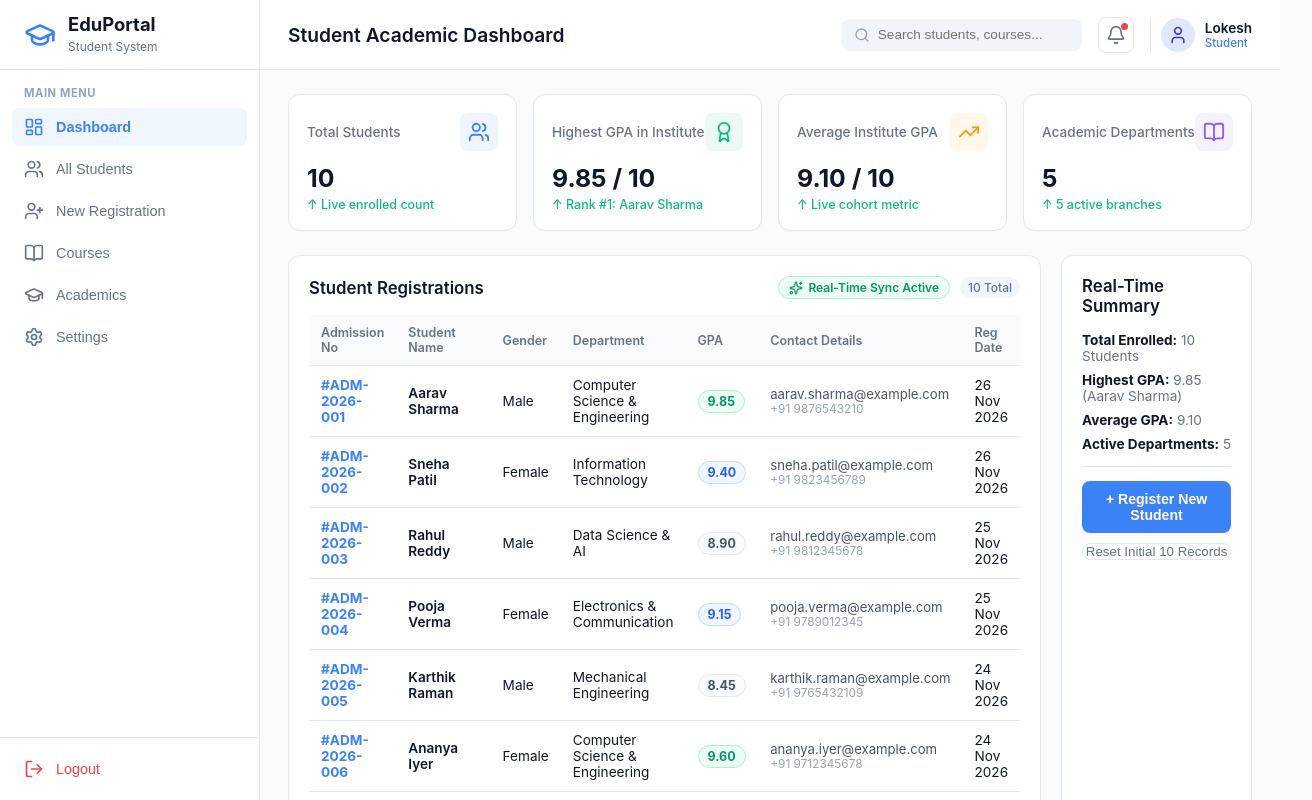
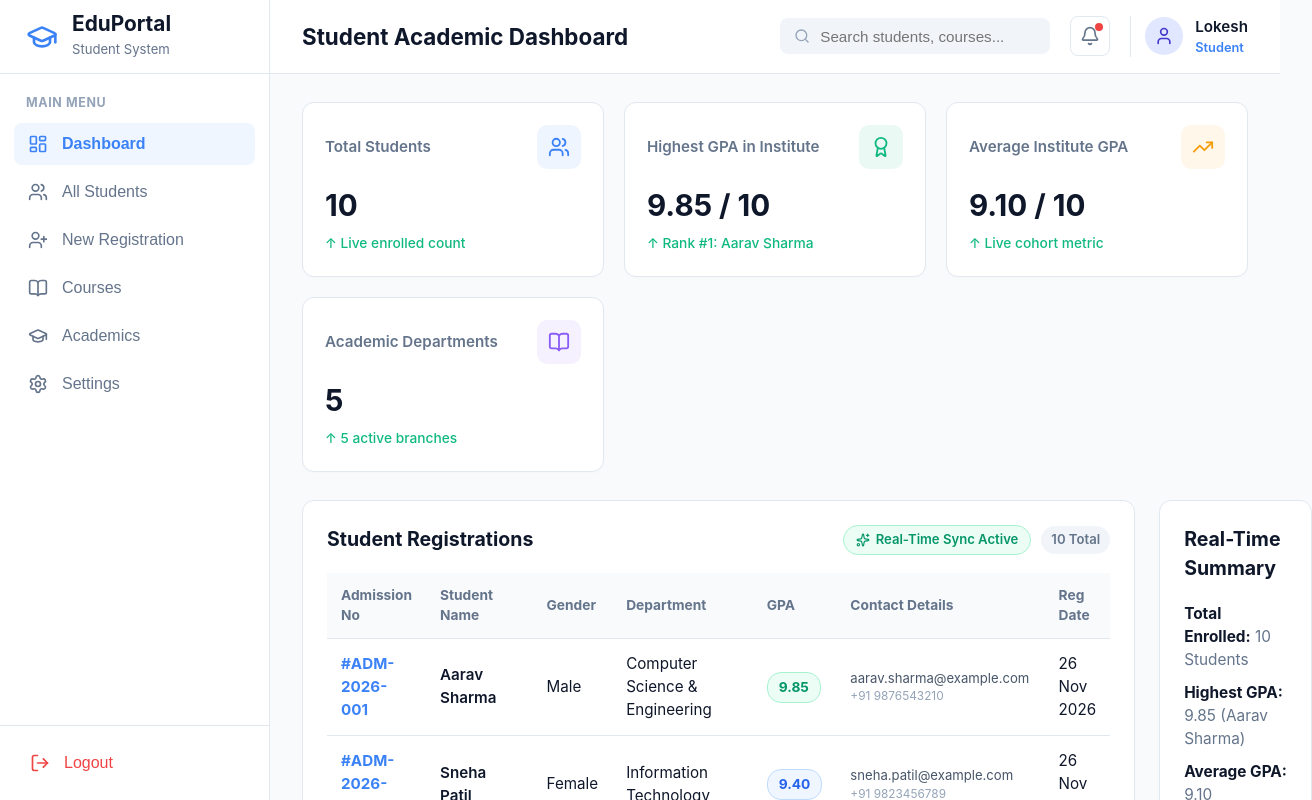
Before and after one commit to Lokesh00-11/student_registration, a React (Vite) app in the folder frontend/: page / in a window 1280 px wide. Shown: the top 800 px of the page, 1312 px wide, since content can reach past the window. Built offline with nearby package versions, Linux system fonts and the light colour scheme.

Commit message:
Increase font sizes across inputs, headings, cards, and tables for enhanced readability

```diff
--- a/frontend/src/App.css
+++ b/frontend/src/App.css
@@ -23,8 +23,8 @@
   height: var(--header-height);
   display: flex;
   align-items: center;
-  gap: 12px;
-  padding: 0 24px;
+  gap: 14px;
+  padding: 0 26px;
   border-bottom: 1px solid var(--border-color);
 }
 
@@ -33,50 +33,50 @@
 }
 
 .brand-text h2 {
-  font-size: 1.15rem;
+  font-size: 1.3rem;
   font-weight: 700;
   color: var(--text-primary);
   line-height: 1.1;
 }
 
 .brand-text span {
-  font-size: 0.75rem;
+  font-size: 0.82rem;
   color: var(--text-secondary);
 }
 
 .sidebar-nav {
   flex: 1;
-  padding: 16px 12px;
+  padding: 20px 14px;
   overflow-y: auto;
 }
 
 .nav-heading {
-  font-size: 0.7rem;
+  font-size: 0.78rem;
   font-weight: 700;
   letter-spacing: 0.05em;
   color: #94a3b8;
   padding: 0 12px;
   display: block;
-  margin-bottom: 8px;
+  margin-bottom: 10px;
 }
 
 .sidebar-nav ul {
   list-style: none;
   display: flex;
   flex-direction: column;
-  gap: 4px;
+  gap: 6px;
 }
 
 .nav-link {
   width: 100%;
   display: flex;
   align-items: center;
-  gap: 12px;
-  padding: 9px 12px;
+  gap: 14px;
+  padding: 11px 14px;
   border-radius: 8px;
   background: none;
   border: none;
-  font-size: 0.9rem;
+  font-size: 1rem;
   font-weight: 500;
   color: var(--text-secondary);
   cursor: pointer;
@@ -95,7 +95,7 @@
 }
 
 .sidebar-footer {
-  padding: 12px;
+  padding: 16px;
   border-top: 1px solid var(--border-color);
 }
 
@@ -125,22 +125,22 @@
   display: flex;
   align-items: center;
   justify-content: space-between;
-  padding: 0 28px;
+  padding: 0 32px;
   position: sticky;
   top: 0;
   z-index: 50;
 }
 
 .page-title {
-  font-size: 1.2rem;
-  font-weight: 600;
+  font-size: 1.4rem;
+  font-weight: 700;
   color: var(--text-primary);
 }
 
 .header-right {
   display: flex;
   align-items: center;
-  gap: 16px;
+  gap: 20px;
 }
 
 .search-bar {
@@ -148,9 +148,9 @@
   align-items: center;
   background-color: #f1f5f9;
   border-radius: 8px;
-  padding: 7px 12px;
-  width: 240px;
-  gap: 8px;
+  padding: 9px 14px;
+  width: 270px;
+  gap: 10px;
 }
 
 .search-icon {
@@ -162,14 +162,14 @@
   background: none;
   outline: none;
   width: 100%;
-  font-size: 0.85rem;
+  font-size: 0.95rem;
   color: var(--text-primary);
 }
 
 .icon-btn {
   background: none;
   border: 1px solid var(--border-color);
-  padding: 7px;
+  padding: 9px;
   border-radius: 8px;
   cursor: pointer;
   position: relative;
@@ -181,10 +181,10 @@
 
 .notification-dot {
   position: absolute;
-  top: 5px;
-  right: 5px;
-  width: 7px;
-  height: 7px;
+  top: 6px;
+  right: 6px;
+  width: 8px;
+  height: 8px;
   background-color: #ef4444;
   border-radius: 50%;
 }
@@ -192,14 +192,14 @@
 .user-profile {
   display: flex;
   align-items: center;
-  gap: 10px;
-  padding-left: 10px;
+  gap: 12px;
+  padding-left: 14px;
   border-left: 1px solid var(--border-color);
 }
 
 .avatar {
-  width: 34px;
-  height: 34px;
+  width: 38px;
+  height: 38px;
   border-radius: 50%;
   background-color: #e0e7ff;
   color: #4338ca;
@@ -214,35 +214,35 @@
 }
 
 .user-name {
-  font-size: 0.85rem;
+  font-size: 0.95rem;
   font-weight: 600;
   color: var(--text-primary);
 }
 
 .user-role {
-  font-size: 0.72rem;
+  font-size: 0.8rem;
   color: var(--primary-color);
-  font-weight: 500;
+  font-weight: 600;
 }
 
 /* Content Container */
 .content-container {
-  padding: 24px 28px;
+  padding: 28px 32px;
   flex: 1;
 }
 
 /* Cards Grid */
 .cards-grid {
   display: grid;
-  grid-template-columns: repeat(auto-fit, minmax(220px, 1fr));
-  gap: 16px;
-  margin-bottom: 24px;
+  grid-template-columns: repeat(auto-fit, minmax(230px, 1fr));
+  gap: 20px;
+  margin-bottom: 28px;
 }
 
 .dashboard-card {
   background-color: #ffffff;
   border-radius: 12px;
-  padding: 18px;
+  padding: 22px;
   border: 1px solid var(--border-color);
   box-shadow: 0 1px 3px rgba(0,0,0,0.02);
 }
@@ -251,19 +251,19 @@
   display: flex;
   justify-content: space-between;
   align-items: center;
-  margin-bottom: 12px;
+  margin-bottom: 14px;
 }
 
 .card-title {
-  font-size: 0.85rem;
-  font-weight: 500;
+  font-size: 0.95rem;
+  font-weight: 600;
   color: var(--text-secondary);
 }
 
 .card-icon-wrap {
-  width: 38px;
-  height: 38px;
-  border-radius: 8px;
+  width: 44px;
+  height: 44px;
+  border-radius: 10px;
   display: flex;
   align-items: center;
   justify-content: center;
@@ -272,17 +272,17 @@
 .card-bottom {
   display: flex;
   flex-direction: column;
-  gap: 4px;
+  gap: 6px;
 }
 
 .card-value {
-  font-size: 1.55rem;
+  font-size: 1.85rem;
   font-weight: 700;
   color: var(--text-primary);
 }
 
 .card-change {
-  font-size: 0.78rem;
+  font-size: 0.86rem;
   font-weight: 500;
 }
 
@@ -293,47 +293,47 @@
 /* Panels */
 .dashboard-sections {
   display: grid;
-  grid-template-columns: 2.4fr 1fr;
-  gap: 20px;
+  grid-template-columns: 2.5fr 1fr;
+  gap: 24px;
 }
 
 .panel {
   background-color: #ffffff;
   border-radius: 12px;
   border: 1px solid var(--border-color);
-  padding: 20px;
+  padding: 24px;
 }
 
 .panel-header {
   display: flex;
   justify-content: space-between;
   align-items: center;
-  margin-bottom: 16px;
+  margin-bottom: 18px;
 }
 
 .panel-header h2 {
-  font-size: 1.05rem;
-  font-weight: 600;
+  font-size: 1.22rem;
+  font-weight: 700;
 }
 
 .badge {
   background-color: #f1f5f9;
-  font-size: 0.75rem;
-  padding: 3px 8px;
-  border-radius: 12px;
+  font-size: 0.82rem;
+  padding: 4px 10px;
+  border-radius: 14px;
   color: var(--text-secondary);
-  font-weight: 500;
+  font-weight: 600;
 }
 
 .live-indicator {
   display: inline-flex;
   align-items: center;
-  gap: 5px;
+  gap: 6px;
   background-color: #ecfdf5;
   color: #059669;
-  font-size: 0.75rem;
+  font-size: 0.82rem;
   font-weight: 600;
-  padding: 3px 10px;
+  padding: 4px 12px;
   border-radius: 20px;
   border: 1px solid #a7f3d0;
 }
@@ -346,21 +346,21 @@
 .data-table {
   width: 100%;
   border-collapse: collapse;
-  font-size: 0.85rem;
+  font-size: 0.95rem;
 }
 
 .data-table th {
   text-align: left;
-  padding: 10px 12px;
+  padding: 12px 14px;
   background-color: #f8fafc;
   color: var(--text-secondary);
-  font-weight: 600;
-  font-size: 0.78rem;
+  font-weight: 700;
+  font-size: 0.86rem;
   border-bottom: 1px solid var(--border-color);
 }
 
 .data-table td {
-  padding: 11px 12px;
+  padding: 14px;
   border-bottom: 1px solid var(--border-color);
   color: var(--text-primary);
 }
@@ -368,9 +368,9 @@
 /* GPA Badges */
 .gpa-pill {
   display: inline-block;
-  padding: 3px 9px;
+  padding: 4px 11px;
   border-radius: 14px;
-  font-size: 0.78rem;
+  font-size: 0.86rem;
   font-weight: 700;
 }
 
@@ -394,8 +394,8 @@
 
 /* Quick Actions Box */
 .quick-info-box p {
-  font-size: 0.85rem;
-  margin-bottom: 8px;
+  font-size: 0.96rem;
+  margin-bottom: 10px;
   color: var(--text-secondary);
 }
 
@@ -406,17 +406,17 @@
 .divider {
   border: 0;
   border-top: 1px solid var(--border-color);
-  margin: 14px 0;
+  margin: 16px 0;
 }
 
 .primary-btn {
   background-color: var(--primary-color);
   color: #ffffff;
   border: none;
-  padding: 10px;
+  padding: 12px 16px;
   border-radius: 8px;
   font-weight: 600;
-  font-size: 0.88rem;
+  font-size: 0.96rem;
   cursor: pointer;
   transition: background-color 0.2s ease;
 }
@@ -435,7 +435,7 @@
 .fullscreen-form {
   display: flex;
   flex-direction: column;
-  gap: 20px;
+  gap: 22px;
   width: 100%;
 }
 
@@ -443,16 +443,16 @@
   background-color: #ffffff;
   border: 1px solid var(--border-color);
   border-radius: 12px;
-  padding: 20px 24px;
+  padding: 24px 28px;
   box-shadow: 0 1px 3px rgba(0,0,0,0.02);
 }
 
 .section-title {
   display: flex;
   align-items: flex-start;
-  gap: 12px;
-  margin-bottom: 16px;
-  padding-bottom: 12px;
+  gap: 14px;
+  margin-bottom: 18px;
+  padding-bottom: 14px;
   border-bottom: 1px solid var(--border-color);
 }
 
@@ -462,13 +462,13 @@
 }
 
 .section-title h3 {
-  font-size: 1rem;
-  font-weight: 600;
+  font-size: 1.15rem;
+  font-weight: 700;
   color: var(--text-primary);
 }
 
 .section-title p {
-  font-size: 0.78rem;
+  font-size: 0.88rem;
   color: var(--text-secondary);
   margin-top: 2px;
 }
@@ -477,7 +477,7 @@
 .form-grid-4col {
   display: grid;
   grid-template-columns: repeat(4, 1fr);
-  gap: 14px 18px;
+  gap: 16px 22px;
 }
 
 .col-span-2 {
@@ -487,11 +487,11 @@
 .form-group {
   display: flex;
   flex-direction: column;
-  gap: 4px;
+  gap: 6px;
 }
 
 .form-group label {
-  font-size: 0.78rem;
+  font-size: 0.92rem;
   font-weight: 600;
   color: #334155;
 }
@@ -503,10 +503,10 @@
 .form-group input,
 .form-group select {
   width: 100%;
-  padding: 8px 12px;
+  padding: 10px 14px;
   border: 1px solid var(--border-color);
-  border-radius: 7px;
-  font-size: 0.86rem;
+  border-radius: 8px;
+  font-size: 0.96rem;
   font-family: inherit;
   background-color: #ffffff;
   color: var(--text-primary);
@@ -517,7 +517,7 @@
 .form-group input:focus,
 .form-group select:focus {
   border-color: var(--primary-color);
-  box-shadow: 0 0 0 2px rgba(59, 130, 246, 0.15);
+  box-shadow: 0 0 0 3px rgba(59, 130, 246, 0.15);
 }
 
 .form-group input.input-error,
@@ -527,44 +527,87 @@
 }
 
 .error-text {
-  font-size: 0.72rem;
+  font-size: 0.82rem;
   color: #dc2626;
   font-weight: 500;
 }
 
 .radio-group {
   display: flex;
-  gap: 18px;
+  gap: 22px;
   padding-top: 6px;
 }
 
 .radio-label {
   display: flex;
   align-items: center;
-  gap: 6px;
-  font-size: 0.86rem;
+  gap: 8px;
+  font-size: 0.98rem;
   cursor: pointer;
 }
 
 .radio-label input[type="radio"] {
   accent-color: var(--primary-color);
   cursor: pointer;
+  width: 18px;
+  height: 18px;
+}
+
+/* Alert Banner */
+.alert-banner {
+  display: flex;
+  align-items: center;
+  gap: 12px;
+  padding: 14px 18px;
+  border-radius: 10px;
+  margin-bottom: 20px;
+  font-size: 0.98rem;
+  font-weight: 500;
+}
+
+.alert-banner.success {
+  background-color: #ecfdf5;
+  border: 1px solid #a7f3d0;
+  color: #065f46;
+}
+
+.alert-banner.error {
+  background-color: #fef2f2;
+  border: 1px solid #fecaca;
+  color: #991b1b;
+}
+
+.alert-icon {
+  flex-shrink: 0;
+}
+
+.alert-close {
+  margin-left: auto;
+  background: none;
+  border: none;
+  font-size: 1.4rem;
+  line-height: 1;
+  cursor: pointer;
+  color: inherit;
+  opacity: 0.7;
 }
 
 /* Action Bar */
 .form-actions-bar {
   display: flex;
   justify-content: flex-end;
-  gap: 14px;
-  padding: 10px 0 20px 0;
+  gap: 16px;
+  padding: 12px 0 24px 0;
 }
 
 .action-btn {
-  padding: 11px 24px;
-  font-size: 0.9rem;
+  padding: 13px 28px;
+  font-size: 1.02rem;
+  font-weight: 600;
   display: flex;
   align-items: center;
-  gap: 8px;
+  gap: 10px;
+  border-radius: 8px;
 }
 
 .secondary-btn {
@@ -587,172 +630,7 @@
   cursor: not-allowed;
 }
 
-/* ====================================================
-   Real-Time Live Student Card Preview (Sidebar)
-   ==================================================== */
-.realtime-preview-sidebar {
-  position: relative;
-}
-
-.preview-card-sticky {
-  position: sticky;
-  top: calc(var(--header-height) + 24px);
-  display: flex;
-  flex-direction: column;
-  gap: 14px;
-}
-
-.preview-card-header {
-  display: flex;
-  justify-content: space-between;
-  align-items: center;
-}
-
-.preview-title {
-  display: flex;
-  align-items: center;
-  gap: 8px;
-  font-size: 0.88rem;
-  font-weight: 600;
-  color: var(--text-primary);
-}
-
-.live-tag {
-  display: inline-flex;
-  align-items: center;
-  gap: 4px;
-  font-size: 0.72rem;
-  font-weight: 700;
-  background-color: #eff6ff;
-  color: var(--primary-color);
-  padding: 2px 8px;
-  border-radius: 12px;
-  letter-spacing: 0.04em;
-}
-
-/* Student ID Card Simulation */
-.student-id-card {
-  background: linear-gradient(135deg, #1e293b 0%, #0f172a 100%);
-  color: #ffffff;
-  border-radius: 14px;
-  padding: 20px;
-  box-shadow: 0 10px 25px -5px rgba(15, 23, 42, 0.3);
-  position: relative;
-  overflow: hidden;
-}
-
-.student-id-card::before {
-  content: '';
-  position: absolute;
-  top: -50px;
-  right: -50px;
-  width: 120px;
-  height: 120px;
-  border-radius: 50%;
-  background: rgba(59, 130, 246, 0.15);
-  pointer-events: none;
-}
-
-.id-card-top {
-  display: flex;
-  align-items: center;
-  gap: 12px;
-}
-
-.id-avatar {
-  width: 48px;
-  height: 48px;
-  border-radius: 10px;
-  background-color: rgba(255, 255, 255, 0.12);
-  display: flex;
-  align-items: center;
-  justify-content: center;
-  color: #60a5fa;
-}
-
-.id-title h4 {
-  font-size: 1rem;
-  font-weight: 600;
-  color: #f8fafc;
-}
-
-.id-badge {
-  display: inline-block;
-  font-size: 0.74rem;
-  color: #93c5fd;
-  font-family: monospace;
-  margin-top: 2px;
-}
-
-.id-divider {
-  height: 1px;
-  background: rgba(255, 255, 255, 0.1);
-  margin: 14px 0;
-}
-
-.id-meta-grid {
-  display: grid;
-  grid-template-columns: repeat(2, 1fr);
-  gap: 10px 14px;
-}
-
-.id-meta-grid small {
-  font-size: 0.68rem;
-  color: #94a3b8;
-  display: block;
-  text-transform: uppercase;
-  letter-spacing: 0.04em;
-}
-
-.id-meta-grid p {
-  font-size: 0.82rem;
-  font-weight: 500;
-  color: #e2e8f0;
-  margin-top: 1px;
-}
-
-.gpa-highlight {
-  color: #34d399 !important;
-  font-weight: 700 !important;
-}
-
-.truncate-text {
-  overflow: hidden;
-  text-overflow: ellipsis;
-  white-space: nowrap;
-}
-
-.id-card-footer {
-  margin-top: 16px;
-  padding-top: 10px;
-  border-top: 1px dashed rgba(255, 255, 255, 0.15);
-  text-align: center;
-  font-size: 0.7rem;
-  color: #94a3b8;
-}
-
-.realtime-hint {
-  background-color: #f8fafc;
-  border: 1px solid var(--border-color);
-  padding: 12px 14px;
-  border-radius: 10px;
-  font-size: 0.78rem;
-  color: var(--text-secondary);
-  line-height: 1.4;
-}
-
-/* Responsive */
-@media (max-width: 1200px) {
-  .fullscreen-layout-grid {
-    grid-template-columns: 1fr;
-  }
-
-  .realtime-preview-sidebar {
-    order: -1;
-  }
-}
-
-@media (max-width: 768px) {
+@media (max-width: 900px) {
   .form-grid-4col {
     grid-template-columns: 1fr;
   }
--- a/frontend/src/index.css
+++ b/frontend/src/index.css
@@ -13,8 +13,8 @@
   --border-color: #e2e8f0;
   --primary-color: #3b82f6;
   --primary-hover: #2563eb;
-  --sidebar-width: 260px;
-  --header-height: 70px;
+  --sidebar-width: 270px;
+  --header-height: 74px;
 }
 
 body {
@@ -22,5 +22,7 @@ body {
   background-color: var(--bg-main);
   color: var(--text-primary);
   min-height: 100vh;
+  font-size: 16px;
+  line-height: 1.5;
   -webkit-font-smoothing: antialiased;
 }
```
